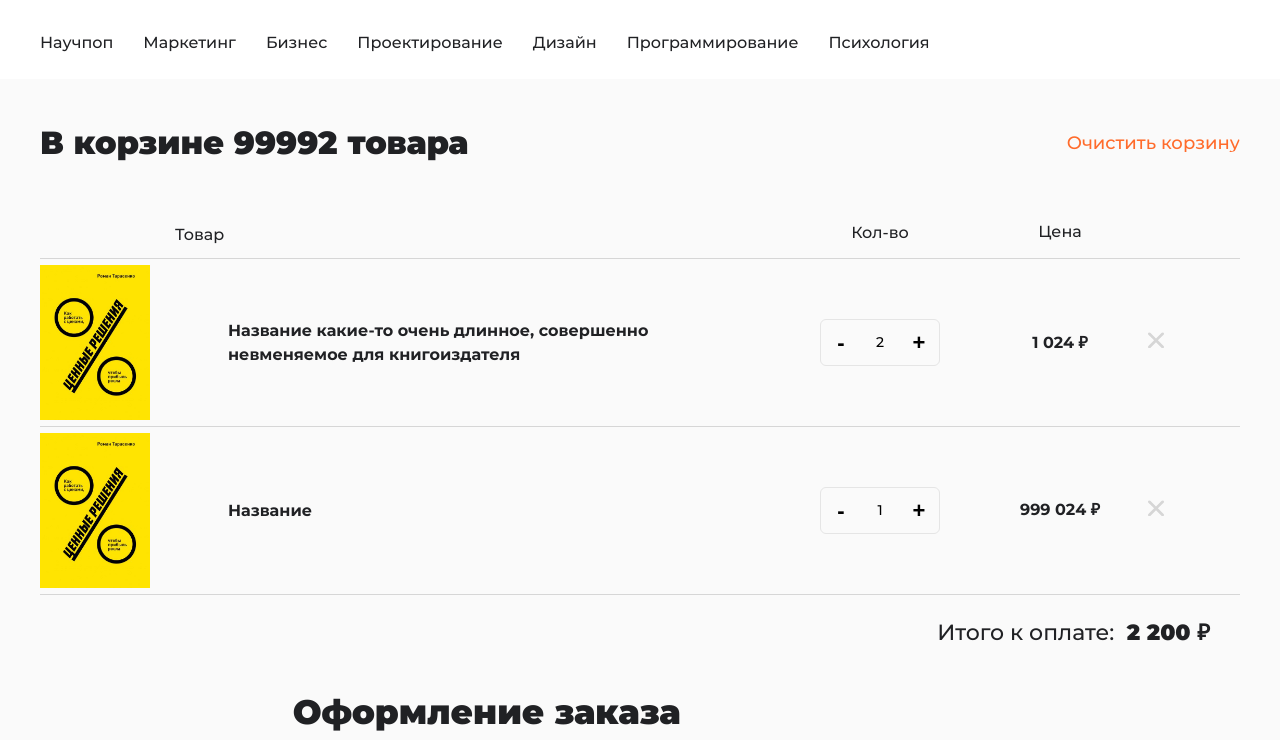
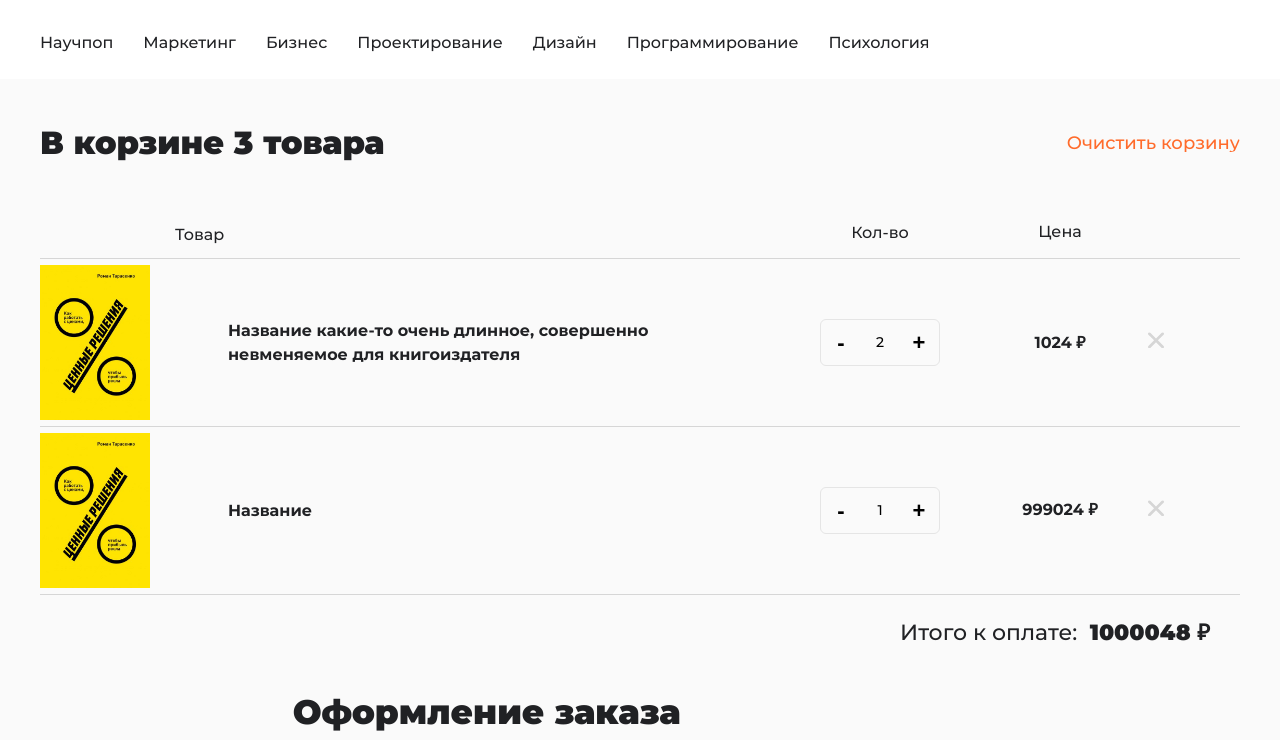
Before and after one commit to AlienAmigo/EpixxBooks, a plain HTML site: page cart.html in a window 1280 px wide. Shown: the part 60-800 px from the top of the page. Drawn offline with Linux system fonts and the light colour scheme.

Commit message:
сделал реакцию на кнопки + и — и рендер всей корзины

```diff
--- a/cart.html
+++ b/cart.html
@@ -146,7 +146,9 @@
                 <th class="cart__col-4">Цена</th>
                 <th class="cart__col-5"></th>
               </tr>
-              <tr class="cart__product">
+
+
+<!--               <tr class="cart__product">
                 <td class="cart__col-1">
                   <img class="cart__item-img" src="img/tsennye-resheniya.jpg" alt="Ценные решения">
                 </td>
@@ -199,12 +201,7 @@
                     </svg>
                   </button>
                 </td>
-              </tr>
-              <tr>
-                <td class="cart__products-price" colspan="5">
-                  Итого к оплате: <strong class="cart__products-price-num" id="cart-products-price-num">2 200 ₽</strong>
-                </td>
-              </tr>
+              </tr> -->
             </table>
             <div class="cart__checkout checkout">
               <h2 class="checkout__title">Оформление заказа</h2>
--- a/js/script.js
+++ b/js/script.js
@@ -1,7 +1,153 @@
 ready(function(){
 
   // В этом месте должен быть написан ваш код
+  const myCard = [
+    {
+      descr: "",
+      img: "img/tsennye-resheniya.jpg",
+      imgAlt: '',
+      name: "Название какие-то очень длинное, совершенно невменяемое для книгоиздателя",
+      price: 512,
+      qty: 2,
+      totalItemPrice: 1024,
+    },
+    {
+      descr: "",
+      img: "img/tsennye-resheniya.jpg",
+      imgAlt: '',
+      name: "Название",
+      price: 999024,
+      qty: 1,
+      totalItemPrice: 999024,
+    }
+  ];
 
+  function calcTotalQty(Arr) { // подсчёт общего кол-ва единиц товара в корзине
+    let myTotalQty = 0;
+    Arr.forEach((item) => { myTotalQty += item.qty });
+    return myTotalQty;
+  }
+
+  function selectElements(item) {
+    return document.querySelectorAll(item);
+  }
+
+  const myHTMLFragment = document.createDocumentFragment();
+  let myProductCartHeader = document.querySelector('.cart__table-headers');
+
+  function renderItem(item) { // рендер отдельной карточки товара
+    let myTmpNode = document.createElement('table');
+    item.totalItemPrice = item.price * item.qty;
+    let myCardRow = `<tr class=\"cart__product\">
+      <td class=\"cart__col-1\">
+        <img class=\"cart__item-img\" src=\"${item['img']}\" alt=\"${item['imgAlt']}\">
+      </td>
+      <td class=\"cart__col-2\">
+        <div class=\"cart__item-name\">${item['name']}</div>
+      </td>
+      <td class=\"cart__col-3\">
+        <div class=\"field-num  field-num--bg-tran\">
+          <span class=\"field-num__input-wrap\">
+            <button class=\"field-num__btn-minus\" type=\"button\">-</button>
+            <input class=\"field-num__input\" type=\"number\" value=\"${item['qty']}\" step=\"1\" min=\"1\"/>
+            <button class=\"field-num__btn-plus\" type=\"button\">+</button>
+          </span>
+        </div>
+      </td>
+      <td class=\"cart__col-4\">
+        <span class=\"cart__item-price\">${item.totalItemPrice} ₽</span>
+      </td>
+      <td class=\"cart__col-5\">
+        <button class=\"close cart__product-del-btn\" type=\"button\">
+          <svg width=\"16\" height=\"16\">
+            <use xlink:href=\"#close\"></use>
+          </svg>
+        </button>
+      </td>
+    </tr>`;
+    myTmpNode.insertAdjacentHTML('beforeend', myCardRow);
+    let myNode = myTmpNode.querySelector('.cart__product');
+    return myNode;
+  }
+
+  function renderFooter(sum) { // рендер футера таблицы
+    let myTmpNode = document.createElement('table');
+    let myCardRow = `<tr>
+    <td class="cart__products-price" colspan="5">
+      Итого к оплате: <strong class="cart__products-price-num" id="cart-products-price-num">${sum} ₽</strong>
+    </td>
+  </tr>`;
+    myTmpNode.insertAdjacentHTML('beforeend', myCardRow);
+    let myNode = myTmpNode.querySelector('tr');
+    return myNode;
+  }
+
+  function renderCart(Arr) { // рендер всей корзины
+    let totalPrice = 0;
+    Arr.forEach((item) => {
+      totalPrice += item.totalItemPrice;
+      myHTMLFragment.append(renderItem(item));
+      });
+    myHTMLFragment.append(renderFooter(totalPrice));
+    myProductCartHeader.parentElement.append(myHTMLFragment);
+  }
+
+  renderCart(myCard);
+
+  const myPlusBtn = selectElements('.field-num__btn-plus'); //все кнопки +
+  const myMinusBtn = selectElements('.field-num__btn-minus'); // все кнопки –
+  const myQtyFields = selectElements('.field-num__input'); // все поля кол-ва одного товара
+  const myPriceFields = selectElements('.cart__item-price'); // все поля цены
+  let myHeaderString = document.querySelector('.cart__title'); //поле кол-ва товаров в корзине (заголовок)
+
+  myHeaderString.textContent = `В корзине ${calcTotalQty(myCard)} товара`;
+
+  function changePlusBtn(elem, ind) { // ф-ция нажатия на кнопку +
+    myQtyFields[ind].value = ++myCard[ind].qty;
+    myCard[ind].totalItemPrice = myCard[ind].qty * myCard[ind].price;
+    myPriceFields[ind].textContent = myCard[ind].totalItemPrice + '  ₽';
+  }
+
+  function changeMinusBtn(elem, ind) { // ф-ция нажатия на кнопку –
+    if (myQtyFields[ind].value > 1) {
+      myQtyFields[ind].value = --myCard[ind].qty;
+      myCard[ind].totalItemPrice = myCard[ind].qty * myCard[ind].price;
+      myPriceFields[ind].textContent = myCard[ind].totalItemPrice + '  ₽';
+    }
+  }
+
+  function changeQtyField() { // ф-ция изменения текстового поля кол-ва товара
+
+  }
+
+  myPlusBtn.forEach((item, index) => { item.addEventListener('click', function() {changePlusBtn(item, index)}) });
+  myMinusBtn.forEach((item, index) => { item.addEventListener('click', function() {changeMinusBtn(item, index)}) });
+  myQtyFields.forEach((item, index) => { item.addEventListener('onchange', function() {}) });
+
+
+  // function selectElem(item, ) {
+  //   return item.querySelector(item);
+  // }
+
+  // function readCardItem(item) {
+  //   const myItem = {
+  //     name:'',
+  //     descr:'',
+  //     totalItemPrice: '',
+  //     price: '',
+  //     qty:'',
+  //     img:'',
+  //   }
+  //   myItem.name = item.querySelector('.cart__item-name').textContent;
+  //   myItem.totalItemPrice = parseInt((item.querySelector('.cart__item-price').textContent).replace(/\D+/g,""));
+  //   myItem.qty = parseInt(item.querySelector('.field-num__input').value);
+  //   myItem.price = +myItem.totalItemPrice / +myItem.qty;
+  //   // myItem.img = item.querySelector('.cart__item-name').textContent;
+  //   return myItem;
+  // }
+  // selectElements('.cart__product').forEach((item) => {
+  //   myCard.push(readCardItem(item));
+  // });
 
 
   // ВНИМАНИЕ!
```
